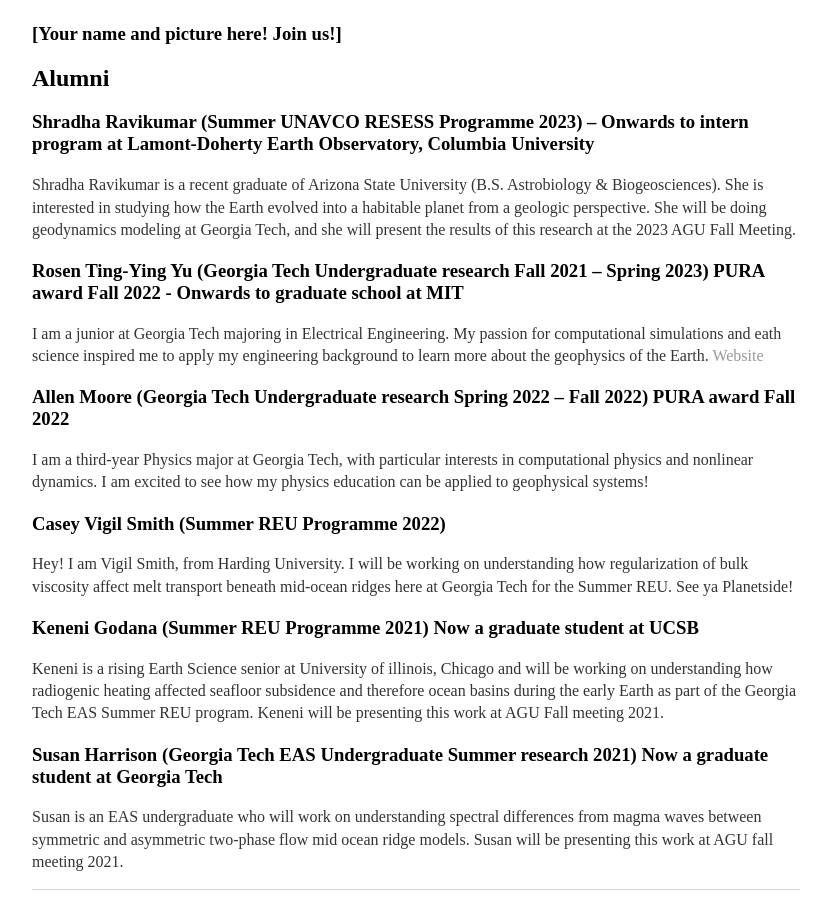
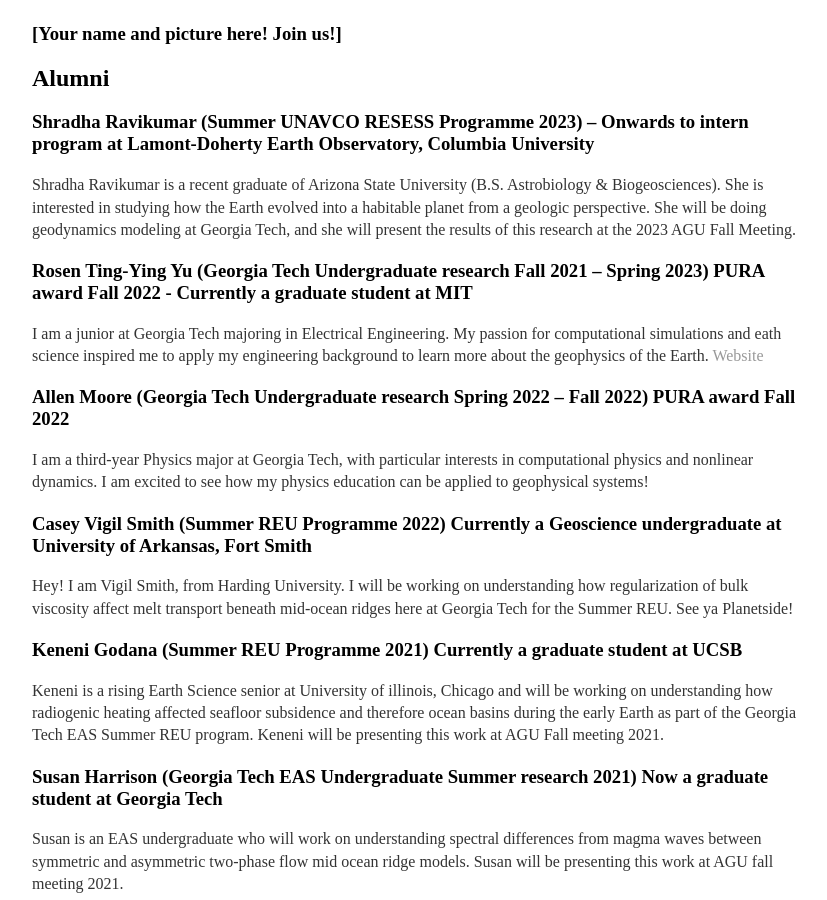
Before and after one commit to joycesim/joycesim.github.io, a Jekyll site: the page built from group/index.md, in a window 1280 px wide and 900 px high, scrolled down 2294 px. Shown: the whole window, without its empty margins (224-1051 px from the left). Built offline with Jekyll 4.4.1, drawn with Linux system fonts in a browser that asks for light colours.

Commit message:
Update index.md

```diff
--- a/group/index.md
+++ b/group/index.md
@@ -46,16 +46,16 @@
 ### Shradha Ravikumar (Summer UNAVCO RESESS Programme 2023) -- Onwards to intern program at Lamont-Doherty Earth Observatory, Columbia University
 Shradha Ravikumar is a recent graduate of Arizona State University (B.S. Astrobiology & Biogeosciences). She is interested in studying how the Earth evolved into a habitable planet from a geologic perspective. She will be doing geodynamics modeling at Georgia Tech, and she will present the results of this research at the 2023 AGU Fall Meeting.
 
-### Rosen Ting-Ying Yu (Georgia Tech Undergraduate research Fall 2021 -- Spring 2023) PURA award Fall 2022 - Onwards to graduate school at MIT
+### Rosen Ting-Ying Yu (Georgia Tech Undergraduate research Fall 2021 -- Spring 2023) PURA award Fall 2022 - Currently a graduate student at MIT
 I am a junior at Georgia Tech majoring in Electrical Engineering. My passion for computational simulations and eath science inspired me to apply my engineering background to learn more about the geophysics of the Earth. [Website](https://rosenyu304.github.io/)
 
 ### Allen Moore (Georgia Tech Undergraduate research Spring 2022 -- Fall 2022) PURA award Fall 2022
 I am a third-year Physics major at Georgia Tech, with particular interests in computational physics and nonlinear dynamics. I am excited to see how my physics education can be applied to geophysical systems!
 
-### Casey Vigil Smith (Summer REU Programme 2022)
+### Casey Vigil Smith (Summer REU Programme 2022) Currently a Geoscience undergraduate at University of Arkansas, Fort Smith
 Hey! I am Vigil Smith, from Harding University. I will be working on understanding how regularization of bulk viscosity affect melt transport beneath mid-ocean ridges here at Georgia Tech for the Summer REU. See ya Planetside!
 
-### Keneni Godana (Summer REU Programme 2021) Now a graduate student at UCSB
+### Keneni Godana (Summer REU Programme 2021) Currently a graduate student at UCSB
 Keneni is a rising Earth Science senior at University of illinois, Chicago and will be working on understanding how radiogenic heating affected seafloor subsidence and therefore ocean basins during the early Earth as part of the Georgia Tech EAS Summer REU program. Keneni will be presenting this work at AGU Fall meeting 2021.
 
 ### Susan Harrison (Georgia Tech EAS Undergraduate Summer research 2021) Now a graduate student at Georgia Tech
```
